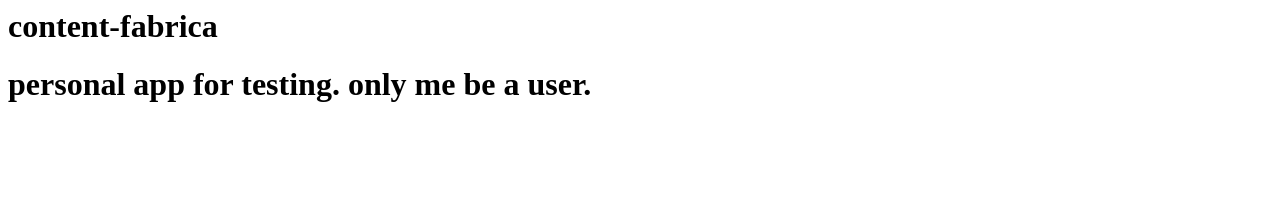
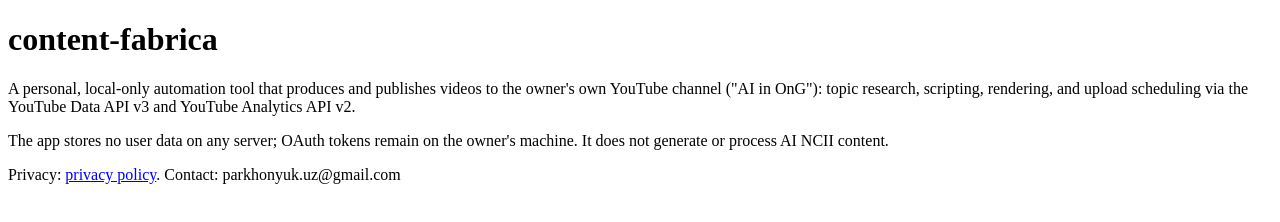
Before and after one commit to senovr/senovr.github.io, a plain HTML site: page index.html in a window 1280 px wide. Drawn offline with Linux system fonts and the light colour scheme.

Commit message:
Update index.html

```diff
--- a/index.html
+++ b/index.html
@@ -1,2 +1,13 @@
+<!DOCTYPE html>
+<html><head><meta charset="utf-8"><title>content-fabrica</title></head>
+<body>
 <h1>content-fabrica</h1>
-<h1>personal app for testing. only me be a user.<h1>
+<p>A personal, local-only automation tool that produces and publishes
+videos to the owner's own YouTube channel ("AI in OnG"): topic research,
+scripting, rendering, and upload scheduling via the YouTube Data API v3
+and YouTube Analytics API v2.</p>
+<p>The app stores no user data on any server; OAuth tokens remain on the
+owner's machine. It does not generate or process AI NCII content.</p>
+<p>Privacy: <a href="/privacy.html">privacy policy</a>.
+Contact: parkhonyuk.uz@gmail.com</p>
+</body></html>
```
